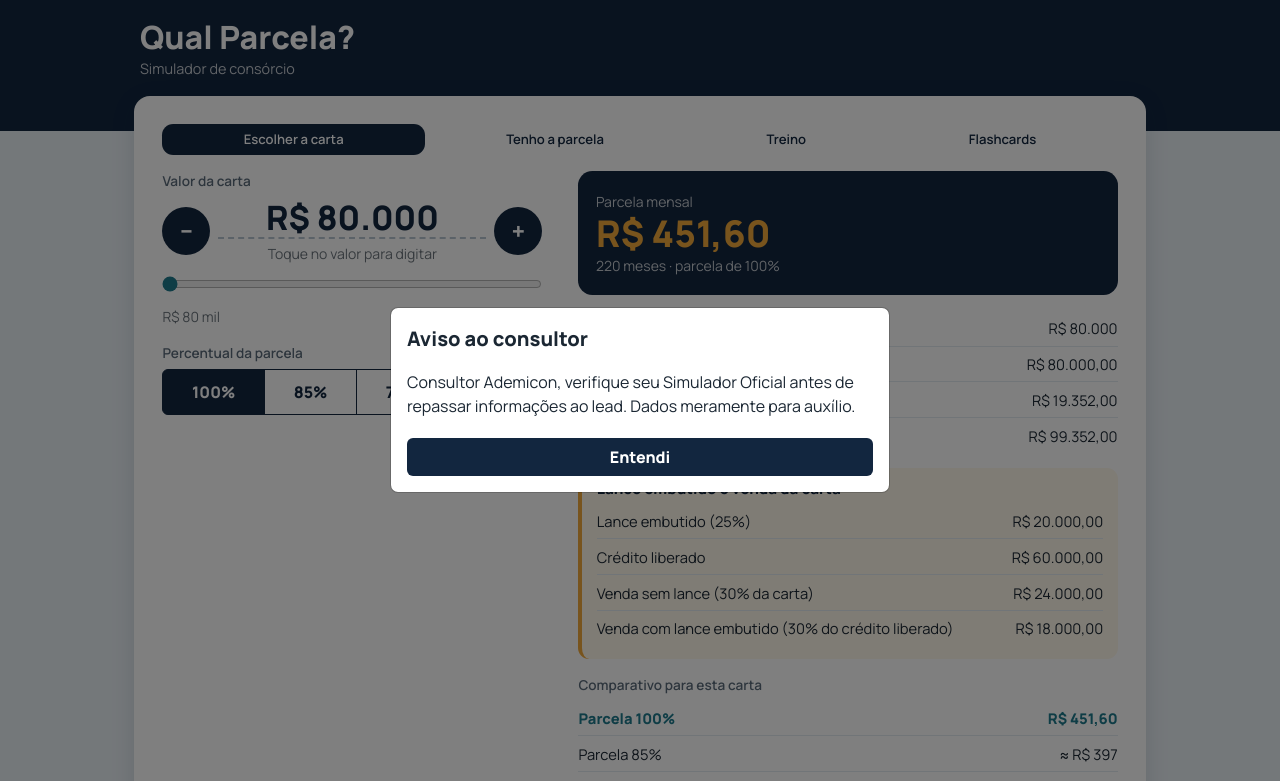
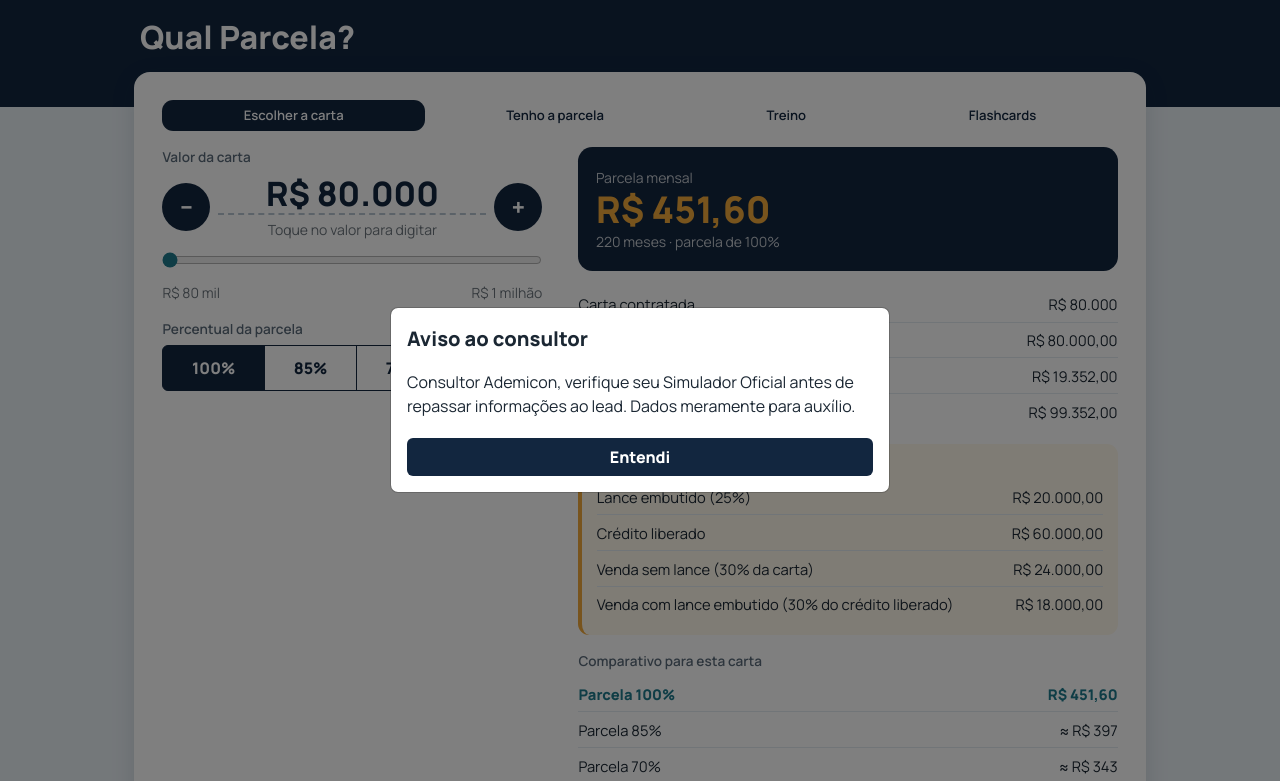
Before and after one commit to londoriano/qual-parcela, a plain HTML site: page index.html in a window 1280 px wide. Shown: the top 781 px of the page. Drawn offline with nearby package versions, Linux system fonts and the light colour scheme.

Commit message:
Update index.html

```diff
--- a/index.html
+++ b/index.html
@@ -117,7 +117,6 @@
 <div class="app">
   <header class="top">
     <h1>Qual Parcela?</h1>
-    <p>Simulador de consórcio</p>
   </header>
 
   <main>
```
